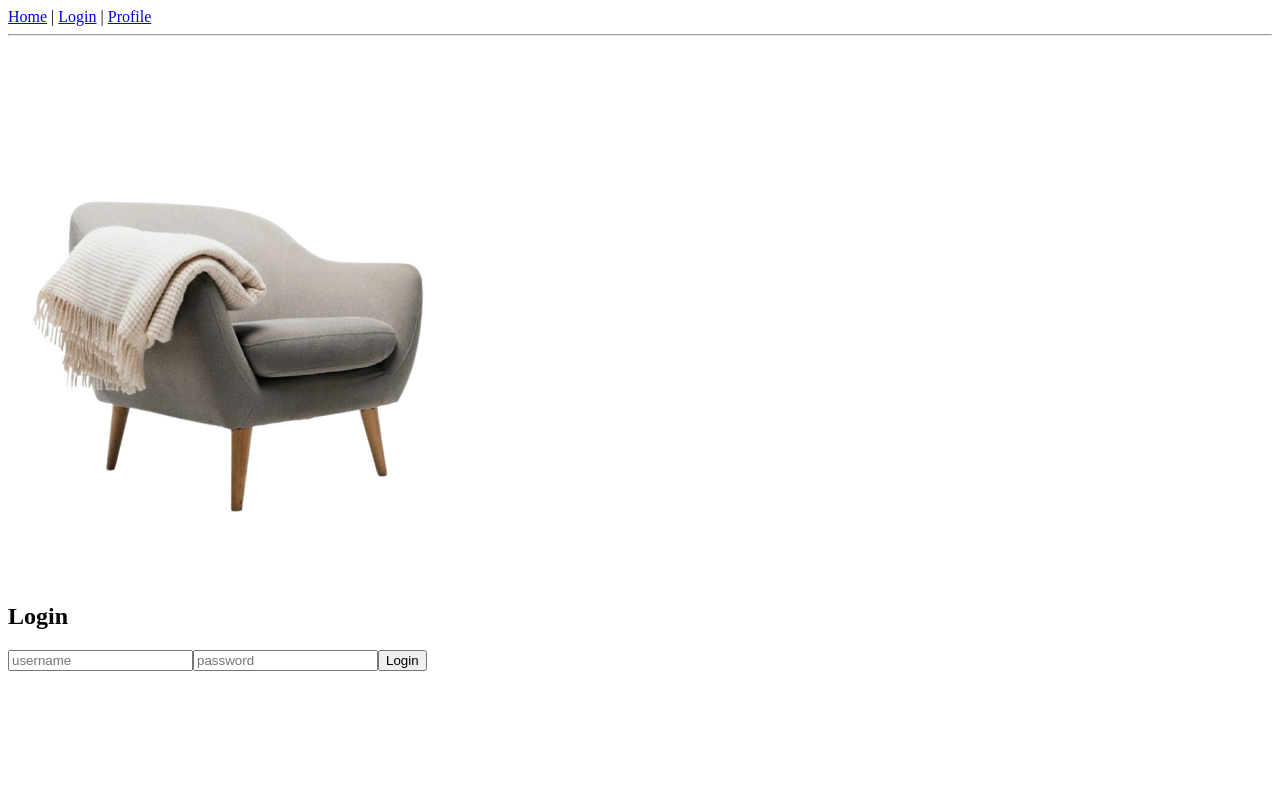
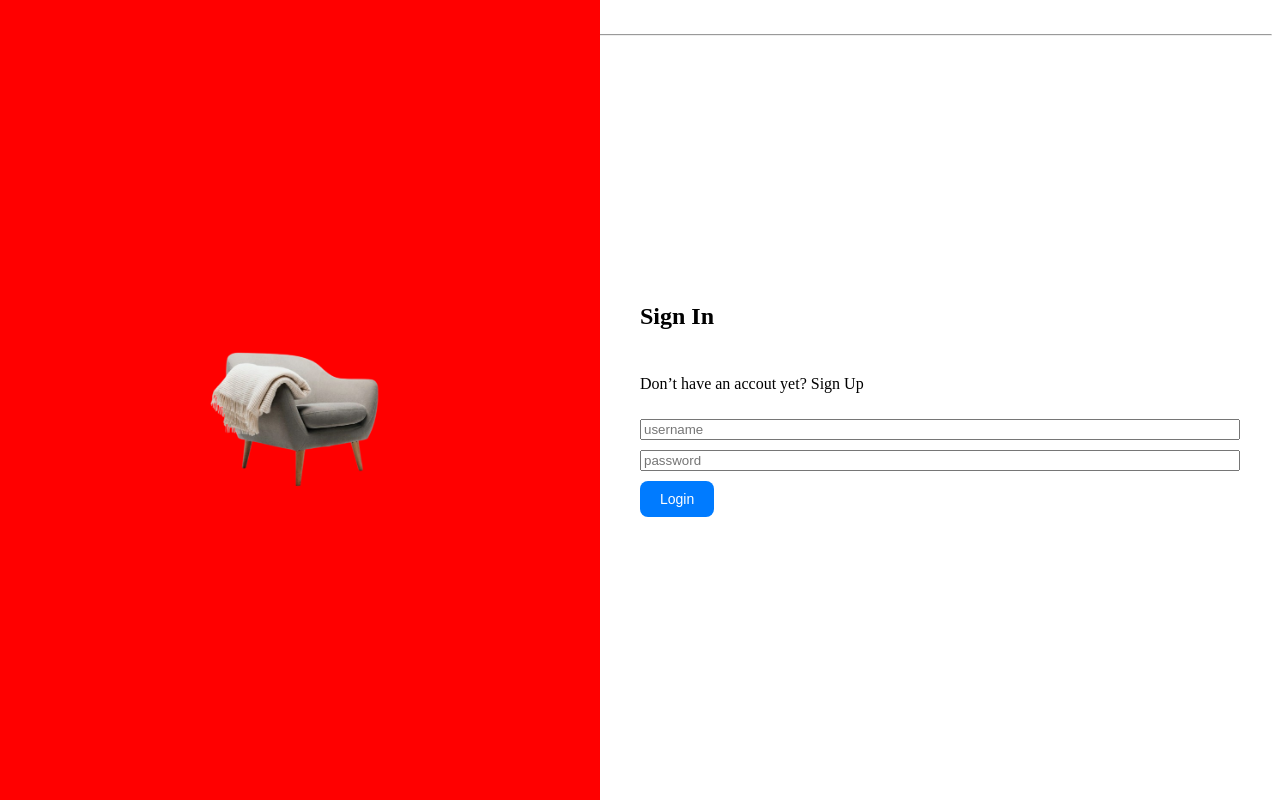
Before and after one commit to YoniBcha/angular-e-commerce, an Angular app: page /login in a window 1280 px wide. Built offline with nearby package versions, Linux system fonts and the light colour scheme.

Commit message:
button components is added

```diff
--- a/src/app/pages/login/login.html
+++ b/src/app/pages/login/login.html
@@ -3,11 +3,12 @@
     <img src="Paste_image-removebg-preview.png" alt="Logo" />
   </div>
   <div class="login-rightside">
-    <h2>Login</h2>
-
+    <h2>Sign In</h2>
+    <p>Don’t have an accout yet? <span href="/login">Sign Up</span></p>
     <input [(ngModel)]="username" placeholder="username" />
     <input [(ngModel)]="password" type="password" placeholder="password" />
 
-    <button (click)="login()">Login</button>
+    <app-button label="Login" (click)="login()"></app-button>
+    <!-- <button (click)="login()">Login</button> -->
   </div>
 </div>
--- a/src/app/pages/login/login.scss
+++ b/src/app/pages/login/login.scss
@@ -1,10 +1,29 @@
 .login-container {
   display: flex;
-  flex-direction: row;
+  position: fixed;
+  top: 0;
+  left: 0;
+  width: 100%;
+  height: 100vh;
 }
+
 .login-leftside {
+  flex: 1;
   background-color: red;
+  display: flex;
+  justify-content: center;
+  align-items: center;
 }
+
+.login-leftside img {
+  max-width: 200px;
+}
+
 .login-rightside {
-  background-color: blue;
+  flex: 1;
+  display: flex;
+  flex-direction: column;
+  justify-content: center;
+  padding: 40px;
+  gap: 10px;
 }
--- a/src/app/pages/login/login.ts
+++ b/src/app/pages/login/login.ts
@@ -2,12 +2,14 @@ import { Component } from '@angular/core';
 import { FormsModule } from '@angular/forms';
 import { Router } from '@angular/router';
 import { AuthService } from '../../core/services/auth';
+import { Button } from '../../shared/button/button';
 
 @Component({
   selector: 'app-login',
   standalone: true,
-  imports: [FormsModule],
+  imports: [FormsModule, Button],
   templateUrl: './login.html',
+  styleUrls: ['./login.scss'],
 })
 export class LoginComponent {
   username = '';
--- /dev/null
+++ b/src/app/shared/button/button.html
@@ -0,0 +1,3 @@
+<button [disabled]="disabled" [ngClass]="type">
+  {{ label }}
+</button>
--- /dev/null
+++ b/src/app/shared/button/button.scss
@@ -0,0 +1,42 @@
+button {
+  padding: 10px 20px;
+  border: none;
+  border-radius: 8px;
+  font-size: 14px;
+  cursor: pointer;
+  transition: 0.3s ease;
+}
+
+/* Variants */
+.primary {
+  background-color: #007bff;
+  color: white;
+
+  &:hover {
+    background-color: #0056b3;
+  }
+}
+
+.secondary {
+  background-color: #6c757d;
+  color: white;
+
+  &:hover {
+    background-color: #545b62;
+  }
+}
+
+.danger {
+  background-color: #dc3545;
+  color: white;
+
+  &:hover {
+    background-color: #a71d2a;
+  }
+}
+
+/* Disabled */
+button:disabled {
+  opacity: 0.6;
+  cursor: not-allowed;
+}
```
Also changed, not shown: src/app/shared/button/button.ts (added, +14 -0 lines), 1 other file (tests, documents, lock files or other folders).
